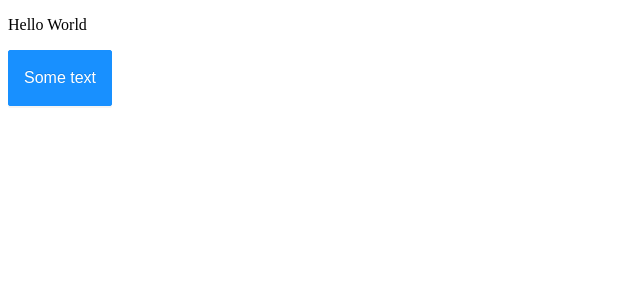
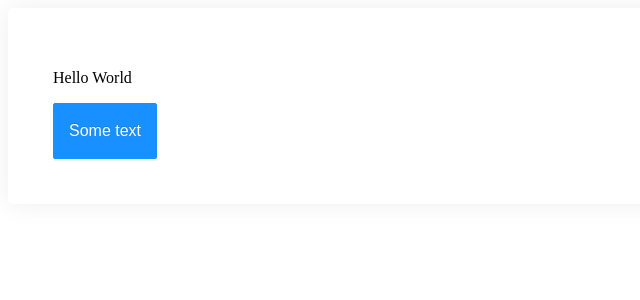
Before and after one commit to Magvin/Chat, a React (Create React App) app: page / in a window 1280 px wide. Shown: the top 300 px of the page, without its empty margins (0-640 px from the left). Built offline with nearby package versions, Linux system fonts and the light colour scheme.

Commit message:
CHAT-0001 Block

```diff
--- a/src/App.jsx
+++ b/src/App.jsx
@@ -1,11 +1,15 @@
 import React from 'react';
 import Button from './components/Button';
+import Block from './components/Block';
 
 function App() {
   return (
     <div className="App">
-      <p>Hello World</p>
-      <Button size="large" type="primary">Some text</Button>
+      <Block>
+        <p>Hello World</p>
+        <Button size="large" type="primary">Some text</Button>
+      </Block>
+
     </div>
   );
 }
--- a/src/components/Block/Block.scss
+++ b/src/components/Block/Block.scss
@@ -3,6 +3,6 @@
 .#{$prefix}block {
   padding: 45px;
   background: $white;
-  box-shadow: 0px 0px 25px $white-40;
+  box-shadow: 0px 0px 25px $whitesmoke-40;
   border-radius: 4px;
 }
--- a/src/components/Block/index.jsx
+++ b/src/components/Block/index.jsx
@@ -4,8 +4,11 @@ import PropTypes from 'prop-types';
 // Utils
 import { classModifier } from '../../utils/utils';
 
+// CSS
+import './Block.scss';
+
 const Block = ({ children }) => (
-  <div classNam={classModifier('block')}>{children}</div>
+  <div className={classModifier('block')}>{children}</div>
 );
 
 Block.defaultProps = {
--- a/src/components/Input/Input.scss
+++ /dev/null
@@ -1 +0,0 @@
-@import '~antd/lib/input/style/index.css'
--- a/src/styles/_variables.scss
+++ b/src/styles/_variables.scss
@@ -2,4 +2,4 @@ $prefix: chat-;
 
 // Colors
 $white: #fff;
-$white-40: #ffffff66;
+$whitesmoke-40: #d6d6d666;
```
Also changed, not shown: 1 other file (tests, documents, lock files or other folders).
